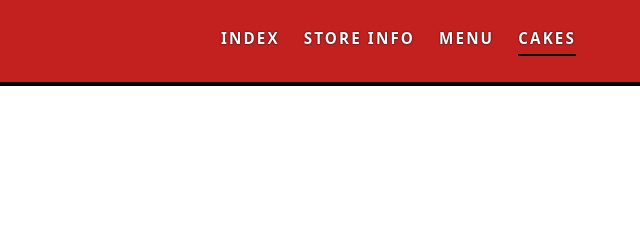
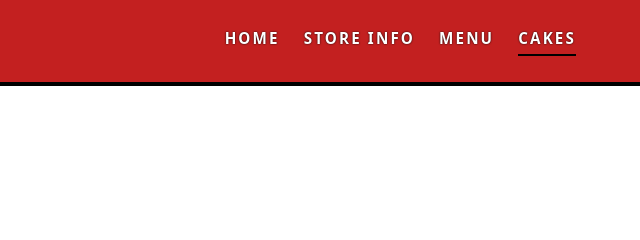
Before and after one commit to KlemmsBakery/KlemmsBakery, a plain HTML site: page cakes.html in a window 1280 px wide. Shown: the top 240 px of the page, 640-1280 px from the left. Drawn offline with Linux system fonts and the light colour scheme.

Commit message:
Update cakes.html

```diff
--- a/cakes.html
+++ b/cakes.html
@@ -20,7 +20,7 @@
                 <span class="logo-sub">Bakery</span>
             </a>
             <nav class="main-nav">
-                <a href="index.html">index</a>
+                <a href="index.html">Home</a>
                 <a href="store.html">Store Info</a>
                 <a href="menu.html">Menu</a>
                 <a href="cakes.html" class="active">Cakes</a>
```
